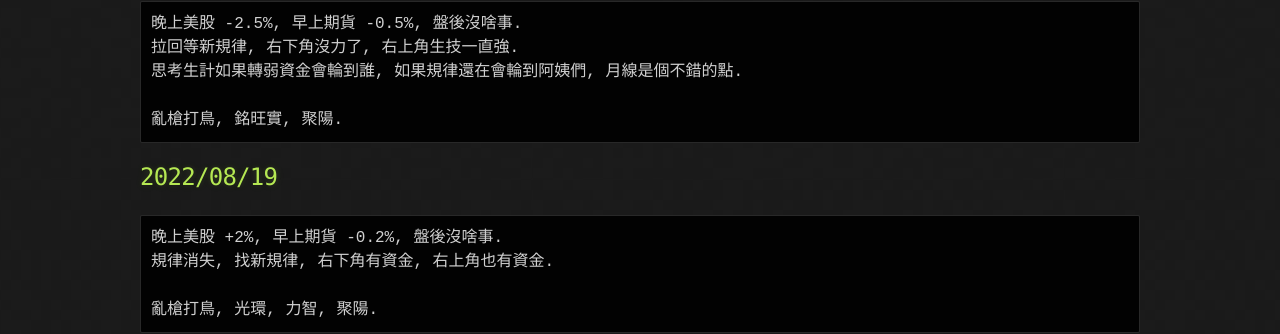
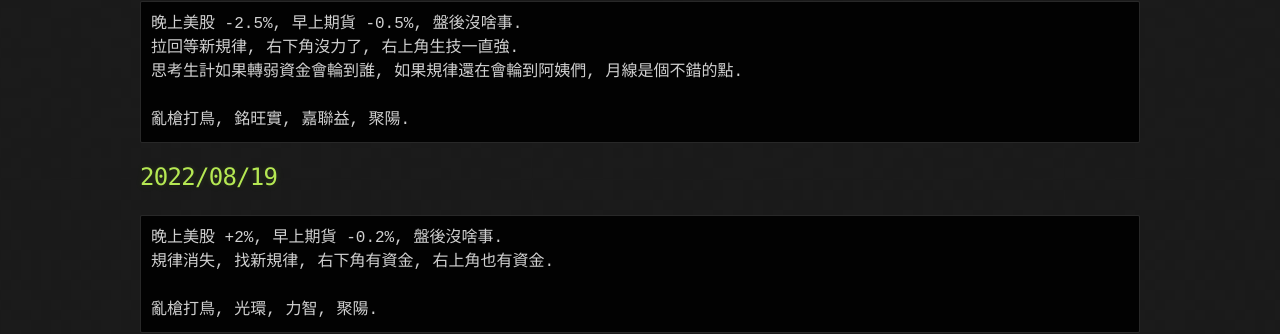
Before and after one commit to lepg5487/Stock_God, a Jekyll site: the page built from index.md, in a window 1280 px wide and 900 px high. Shown: the part 353-687 px from the top of the window. Built offline with Jekyll 4.4.1, drawn with Linux system fonts in a browser that asks for light colours; our own code applies the rules of GitHub Pages for plain Markdown files.

Commit message:
Update index.md

````diff
--- a/index.md
+++ b/index.md
@@ -10,7 +10,7 @@ layout: testlayouts
 拉回等新規律, 右下角沒力了, 右上角生技一直強.
 思考生計如果轉弱資金會輪到誰, 如果規律還在會輪到阿姨們, 月線是個不錯的點.
 
-亂槍打鳥, 銘旺實, 聚陽.
+亂槍打鳥, 銘旺實, 嘉聯益, 聚陽.
 ```
 
 ## 2022/08/19
````
